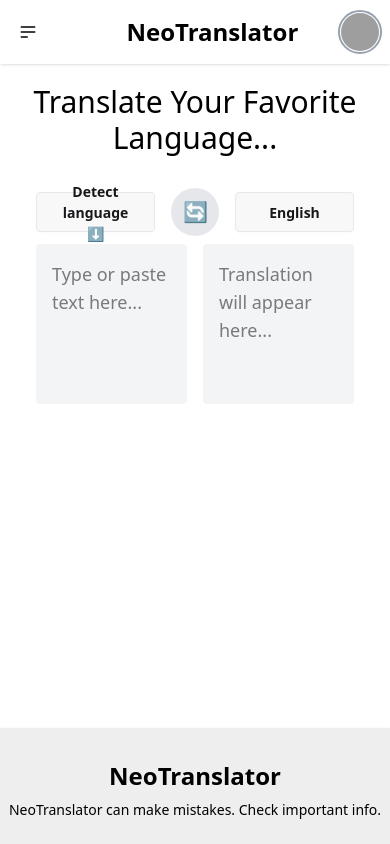
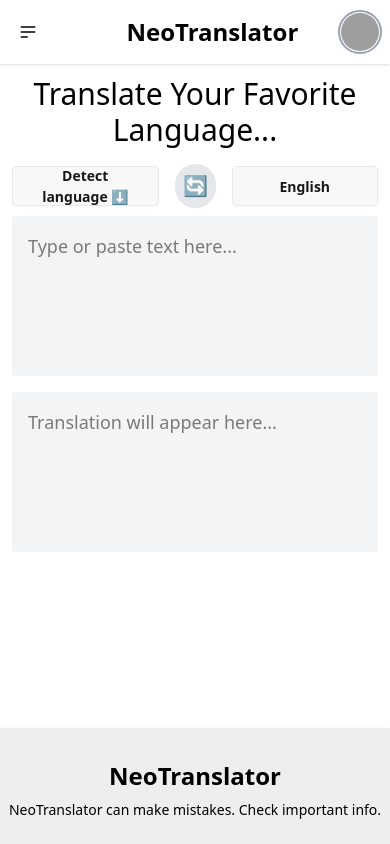
Before and after one commit to md-abu-naim/NeoTranslator-Client, a React (Vite) app: page / in a window 390 px wide. Built offline with nearby package versions, Linux system fonts and the light colour scheme; grey boxes are pictures that could not be loaded.

Commit message:
textarea custom size

```diff
--- a/src/Pages/Home/TextTranslate.jsx
+++ b/src/Pages/Home/TextTranslate.jsx
@@ -8,6 +8,7 @@ const TextTranslate = () => {
     const [toLang, setToLang] = useState('English')
     const [inputText, setInputText] = useState('')
     const [translatedText, setTranslatedText] = useState('')
+    const [rows, setRows] = useState(3)
 
     const languages = ["English", "Bangla", "Hindi", "Urdu", "Arabic", "Spanish"];
 
@@ -23,8 +24,15 @@ const TextTranslate = () => {
         setToLang(lang)
         setToDropdown(false)
     }
+
+const handleInputChange = (e) => {
+    setInputText(e.target.value);
+    const lines = e.target.value.split("/n").length
+    setRows(lines < 3 ? 3 : lines)
+
+}
     return (
-        <div className="p-4">
+        <div className="">
             {/* DropDown button */}
             <div className="grid grid-cols-[1fr_auto_1fr] gap-4 items-center mb-2">
                 <div className="relative w-full">
@@ -53,7 +61,7 @@ const TextTranslate = () => {
                 {/* Swap Button */}
                 <button
                     onClick={handleSwapLanguage}
-                    className="p-2 bg-gray-200 rounded-full text-xl hover:bg-gray-300 w-12 h-12 flex items-center justify-center"
+                    className="p-2 bg-gray-200 rounded-full text-xl hover:bg-gray-300 md:w-12 md:h-12 flex items-center justify-center"
                 >
                     🔄
                 </button>
@@ -84,20 +92,23 @@ const TextTranslate = () => {
             </div>
 
             {/* Textarea */}
-            <div className="flex justify-between gap-4 items-center">
+            <div className="flex flex-col md:flex-row justify-between gap-4 items-center">
                 <textarea
-                onChange={e => setInputText(e.target.value)}
+                    onChange={handleInputChange}
                     className="w-full h-40 p-4 text-lg focus:outline-none resize-none bg-gray-100 rounded"
                     placeholder="Type or paste text here..."
+                    rows={rows}
                 />
 
                 <textarea
                     className="w-full h-40 p-4 text-lg focus:outline-none resize-none bg-gray-100 rounded"
                     placeholder="Translation will appear here..."
                     value={inputText}
+                    rows={rows}
                     readOnly
                 />
             </div>
+
         </div>
     );
 };
--- a/src/Root/Root.jsx
+++ b/src/Root/Root.jsx
@@ -6,7 +6,7 @@ const Root = () => {
     return (
         <div className="text-black">
             <Navber />
-            <div className='min-h-[calc(100vh-180px)] p-5 md:px-28 text-black'>
+            <div className='min-h-[calc(100vh-180px)] p-3 md:px-28 text-black'>
                 <Outlet />
             </div>
             <Footer />
```
